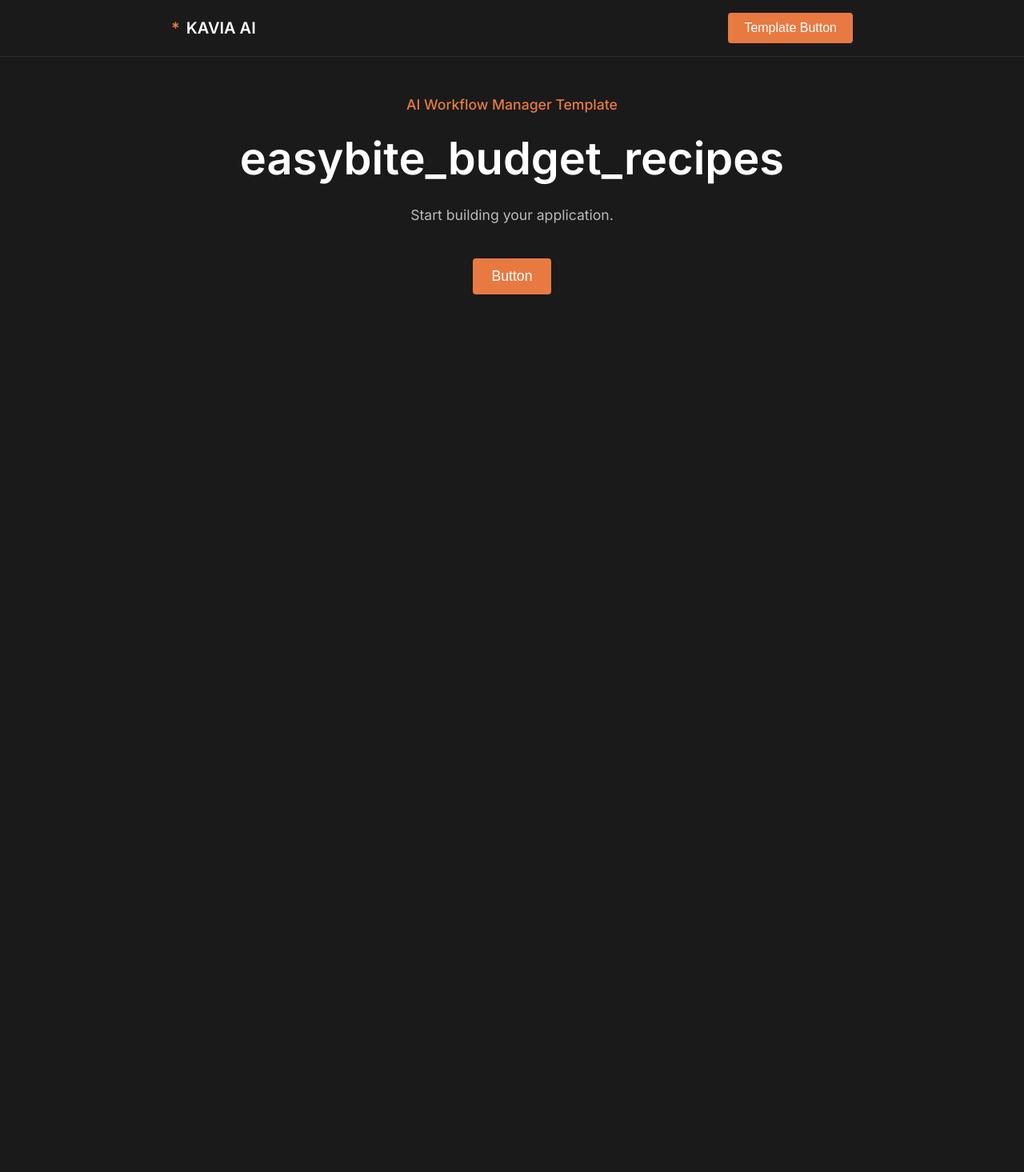
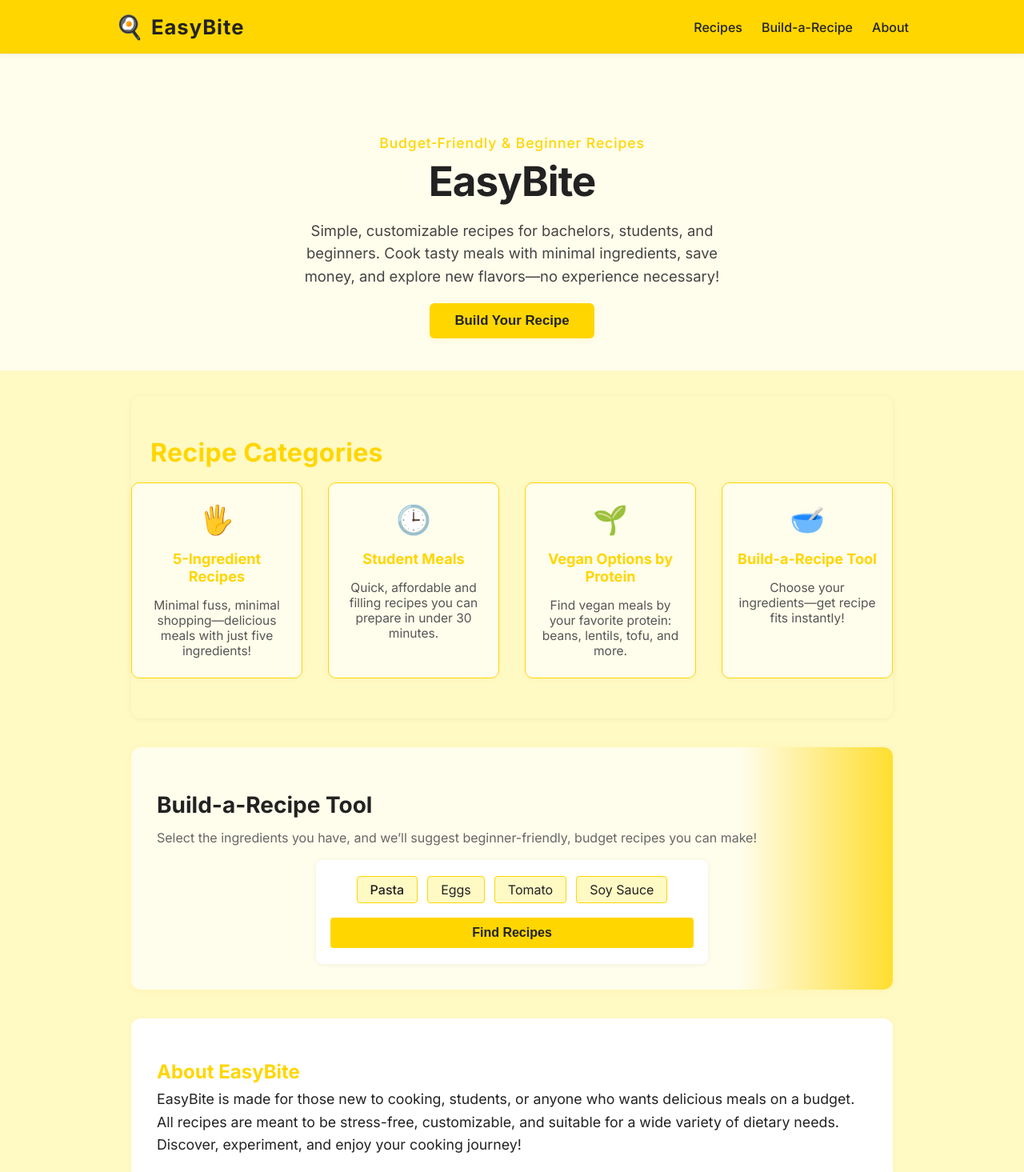
Before and after one commit to Workflow-Manager-admin/easybite-budget-friendly-recipes-for-beginners-15511-34a97e78, a React (Create React App) app in the folder easybite_budget_recipes/: page / in a window 1280 px wide. Shown: the top 1465 px of the page at 80% size. Before the commit the page ends 800 px from the top, so only its background shows below. Built offline with nearby package versions, Linux system fonts and the light colour scheme; the HTML template or start-up script is replaced by a standard one.

Commit message:
Auto-commit: Changes as of 2025-05-30T19:14:16.906938+00:00

```diff
--- a/easybite_budget_recipes/src/App.js
+++ b/easybite_budget_recipes/src/App.js
@@ -1,35 +1,282 @@
 import React from 'react';
 import './App.css';
 
+// PUBLIC_INTERFACE
 function App() {
+  /**
+   * Main container for the EasyBite: Budget-Friendly Recipes for Beginners.
+   * Implements a visually clean/top-aligned column layout,
+   * clear sections for each feature, and beginner-friendly UI.
+   */
   return (
-    <div className="app">
-      <nav className="navbar">
-        <div className="container">
-          <div style={{ display: 'flex', justifyContent: 'space-between', width: '100%' }}>
-            <div className="logo">
-              <span className="logo-symbol">*</span> KAVIA AI
+    <div className="app" style={{ background: '#FFF9C4', minHeight: '100vh' }}>
+      {/* Navbar */}
+      <nav
+        className="navbar"
+        style={{
+          backgroundColor: '#FFD600',
+          color: '#222',
+          borderBottom: '1px solid #eee',
+          position: 'sticky',
+          top: 0,
+          boxShadow: '0 2px 8px rgba(0,0,0,0.04)',
+        }}
+      >
+        <div className="container" style={{ maxWidth: 1040 }}>
+          <div style={{ display: 'flex', alignItems: 'center', justifyContent: 'space-between', width: '100%' }}>
+            <div className="logo" style={{ fontWeight: 700, fontSize: '1.6rem', letterSpacing: '1px' }}>
+              <span className="logo-symbol" style={{ color: '#FFD600', fontSize: '1.8rem' }}>🍳</span>
+              EasyBite
             </div>
-            <button className="btn">Template Button</button>
+            <nav className="main-menu" aria-label="Main navigation">
+              <ul style={{
+                display: 'flex',
+                gap: '24px',
+                listStyle: 'none',
+                margin: 0,
+                padding: 0,
+                fontWeight: 500,
+                fontSize: '1rem'
+              }}>
+                <li><a href="#recipes" style={{ color: '#222', textDecoration: 'none' }}>Recipes</a></li>
+                <li><a href="#build" style={{ color: '#222', textDecoration: 'none' }}>Build-a-Recipe</a></li>
+                <li><a href="#about" style={{ color: '#222', textDecoration: 'none' }}>About</a></li>
+              </ul>
+            </nav>
           </div>
         </div>
       </nav>
 
+      {/* Hero Section */}
+      <header className="hero" style={{
+        background: '#FFFDEB',
+        textAlign: 'center',
+        padding: '100px 0 40px 0',
+        marginTop: 0,
+      }}>
+        <div className="container" style={{ maxWidth: 780 }}>
+          <div className="subtitle" style={{ color: '#FFD600', fontWeight: 500, fontSize: '1.1rem', letterSpacing: '0.05em' }}>
+            Budget‑Friendly & Beginner Recipes
+          </div>
+          <h1 className="title" style={{
+            color: '#222',
+            fontSize: '3.2rem',
+            fontWeight: 800,
+            marginBottom: 18,
+            marginTop: 8,
+            lineHeight: 1.15,
+            letterSpacing: '-0.02em',
+          }}>
+            EasyBite
+          </h1>
+          <div className="description" style={{
+            color: '#444',
+            fontSize: '1.15rem',
+            margin: '0 auto 20px auto',
+            maxWidth: 520,
+            lineHeight: 1.55,
+            fontWeight: 400
+          }}>
+            Simple, customizable recipes for bachelors, students, and beginners. Cook tasty meals with minimal ingredients, save money, and explore new flavors—no experience necessary!
+          </div>
+          <a href="#build">
+            <button className="btn btn-large"
+              style={{
+                background: '#FFD600',
+                color: '#222',
+                border: 'none',
+                borderRadius: 6,
+                padding: '12px 32px',
+                fontWeight: 600,
+                fontSize: '1.05rem',
+                cursor: 'pointer',
+                boxShadow: '0 2px 6px rgba(255,214,0,0.10)'
+              }}>
+              Build Your Recipe
+            </button>
+          </a>
+        </div>
+      </header>
+
       <main>
-        <div className="container">
-          <div className="hero">
-            <div className="subtitle">AI Workflow Manager Template</div>
+        <div className="container" style={{ maxWidth: 1000, paddingTop: 32 }}>
+          {/* Recipe Categories */}
+          <section id="recipes" style={{ marginBottom: 36, background: '#FFF9C4', borderRadius: 12, padding: '24px 0', boxShadow: '0 1px 8px rgba(0,0,0,0.05)' }}>
+            <h2 style={{ color: '#FFD600', fontSize: '2rem', fontWeight: 700, marginBottom: 18, marginLeft: 24, letterSpacing: '0.01em' }}>Recipe Categories</h2>
+            <div style={{
+              display: 'flex',
+              gap: '32px',
+              flexWrap: 'wrap',
+              justifyContent: 'center',
+              margin: '16px 0',
+            }}>
+              {/* Category: 5-Ingredient Recipes */}
+              <CategoryCard
+                icon="🖐️"
+                title="5-Ingredient Recipes"
+                description="Minimal fuss, minimal shopping—delicious meals with just five ingredients!"
+                bgColor="#FFFDEB"
+                accentColor="#FFD600"
+              />
+              {/* Category: Student Meals */}
+              <CategoryCard
+                icon="🕒"
+                title="Student Meals"
+                description="Quick, affordable and filling recipes you can prepare in under 30 minutes."
+                bgColor="#FFFDEB"
+                accentColor="#FFD600"
+              />
+              {/* Category: Vegan by Protein */}
+              <CategoryCard
+                icon="🌱"
+                title="Vegan Options by Protein"
+                description="Find vegan meals by your favorite protein: beans, lentils, tofu, and more."
+                bgColor="#FFFDEB"
+                accentColor="#FFD600"
+              />
+              {/* Category: Build-a-Recipe */}
+              <CategoryCard
+                icon="🥣"
+                title="Build-a-Recipe Tool"
+                description="Choose your ingredients—get recipe fits instantly!"
+                bgColor="#FFFDEB"
+                accentColor="#FFD600"
+              />
+            </div>
+          </section>
 
-            <h1 className="title">easybite_budget_recipes</h1>
+          {/* Build-a-Recipe Tool Demo Section */}
+          <section id="build" style={{
+            background: 'linear-gradient(90deg, #FFFDEB 80%, #FFD600 105%)',
+            borderRadius: 12,
+            padding: 32,
+            marginBottom: 36,
+            boxShadow: '0 1px 10px rgba(255,214,0,0.10)'
+          }}>
+            <h2 style={{ color: '#222', fontWeight: 700, fontSize: '1.75rem', marginBottom: 14 }}>Build-a-Recipe Tool</h2>
+            <div style={{ color: '#666', marginBottom: 18 }}>
+              Select the ingredients you have, and we&rsquo;ll suggest beginner-friendly, budget recipes you can make!
+            </div>
+            {/* Placeholder for input demo for now */}
+            <div style={{
+              background: '#FFF',
+              padding: '20px 18px',
+              borderRadius: 8,
+              boxShadow: '0 1px 6px rgba(34,34,34,0.06)',
+              width: '100%',
+              maxWidth: 490,
+              margin: '0 auto'
+            }}>
+              <div style={{
+                display: 'flex',
+                flexWrap: 'wrap',
+                gap: '8px 12px',
+                justifyContent: 'center',
+                marginBottom: 8
+              }}>
+                <span style={{
+                  background: '#FFF9C4',
+                  color: '#222',
+                  border: '1px solid #FFD600',
+                  borderRadius: 4,
+                  padding: '6px 16px',
+                  fontWeight: 500
+                }}>Pasta</span>
+                <span style={{
+                  background: '#FFF9C4',
+                  color: '#222',
+                  border: '1px solid #FFD600',
+                  borderRadius: 4,
+                  padding: '6px 16px'
+                }}>Eggs</span>
+                <span style={{
+                  background: '#FFF9C4',
+                  color: '#222',
+                  border: '1px solid #FFD600',
+                  borderRadius: 4,
+                  padding: '6px 16px'
+                }}>Tomato</span>
+                <span style={{
+                  background: '#FFF9C4',
+                  color: '#222',
+                  border: '1px solid #FFD600',
+                  borderRadius: 4,
+                  padding: '6px 16px'
+                }}>Soy Sauce</span>
+              </div>
+              <button className="btn"
+                style={{
+                  background: '#FFD600',
+                  color: '#222',
+                  fontWeight: 600,
+                  fontSize: '1rem',
+                  width: '100%',
+                  marginTop: 10
+                }}>
+                Find Recipes
+              </button>
+            </div>
+          </section>
 
-            <div className="description">
-              Start building your application.
+          {/* About/EasyBite Info */}
+          <section id="about" style={{
+            background: '#FFFFFF',
+            borderRadius: 12,
+            padding: 32,
+            marginBottom: 32,
+            boxShadow: '0 1px 8px rgba(200,200,0,0.07)'
+          }}>
+            <h2 style={{ color: '#FFD600', fontSize: '1.5rem', fontWeight: 700, marginBottom: 6 }}>
+              About EasyBite
+            </h2>
+            <div style={{ color: '#222', fontSize: '1.11rem', lineHeight: 1.6 }}>
+              EasyBite is made for those new to cooking, students, or anyone who wants delicious meals on a budget. All recipes are meant to be stress-free, customizable, and suitable for a wide variety of dietary needs. Discover, experiment, and enjoy your cooking journey!
             </div>
-
-            <button className="btn btn-large">Button</button>
-          </div>
+          </section>
         </div>
       </main>
+
+      {/* Footer */}
+      <footer style={{
+        textAlign: 'center',
+        color: '#888',
+        background: '#FFF9C4',
+        padding: '30px 0 18px 0',
+        fontSize: '1.02rem'
+      }}>
+        &copy; {new Date().getFullYear()} EasyBite — Budget Friendly Recipes for Beginners
+      </footer>
+    </div>
+  );
+}
+
+/**
+ * Reusable Card for Recipe Categories.
+ */
+function CategoryCard({ icon, title, description, accentColor, bgColor }) {
+  return (
+    <div style={{
+      flex: '1 1 180px',
+      minWidth: 200,
+      background: bgColor,
+      borderRadius: 10,
+      boxShadow: '0 1px 6px rgba(220,190,10,0.07)',
+      padding: '24px 18px',
+      textAlign: 'center',
+      display: 'flex',
+      flexDirection: 'column',
+      gap: 10,
+      border: `1.5px solid ${accentColor}`,
+      maxWidth: 220,
+      marginBottom: 10
+    }}>
+      <span style={{ fontSize: '2.2rem', marginBottom: 6 }}>
+        {icon}
+      </span>
+      <div style={{ fontWeight: 700, color: accentColor, fontSize: '1.13rem', marginBottom: 6 }}>
+        {title}
+      </div>
+      <div style={{ color: '#555', fontSize: '0.97rem', fontWeight: 400 }}>{description}</div>
     </div>
   );
 }
```
Also changed, not shown: 1 other file (tests, documents, lock files or other folders).
